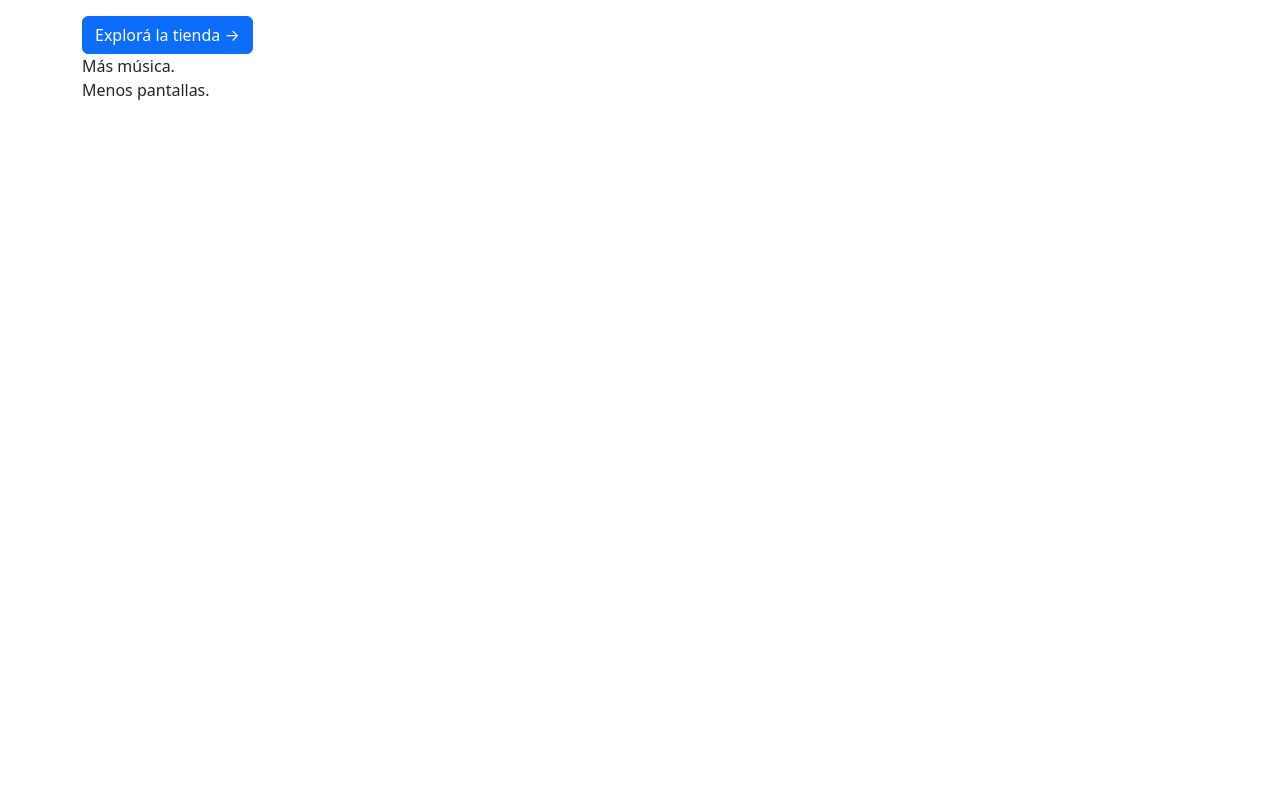
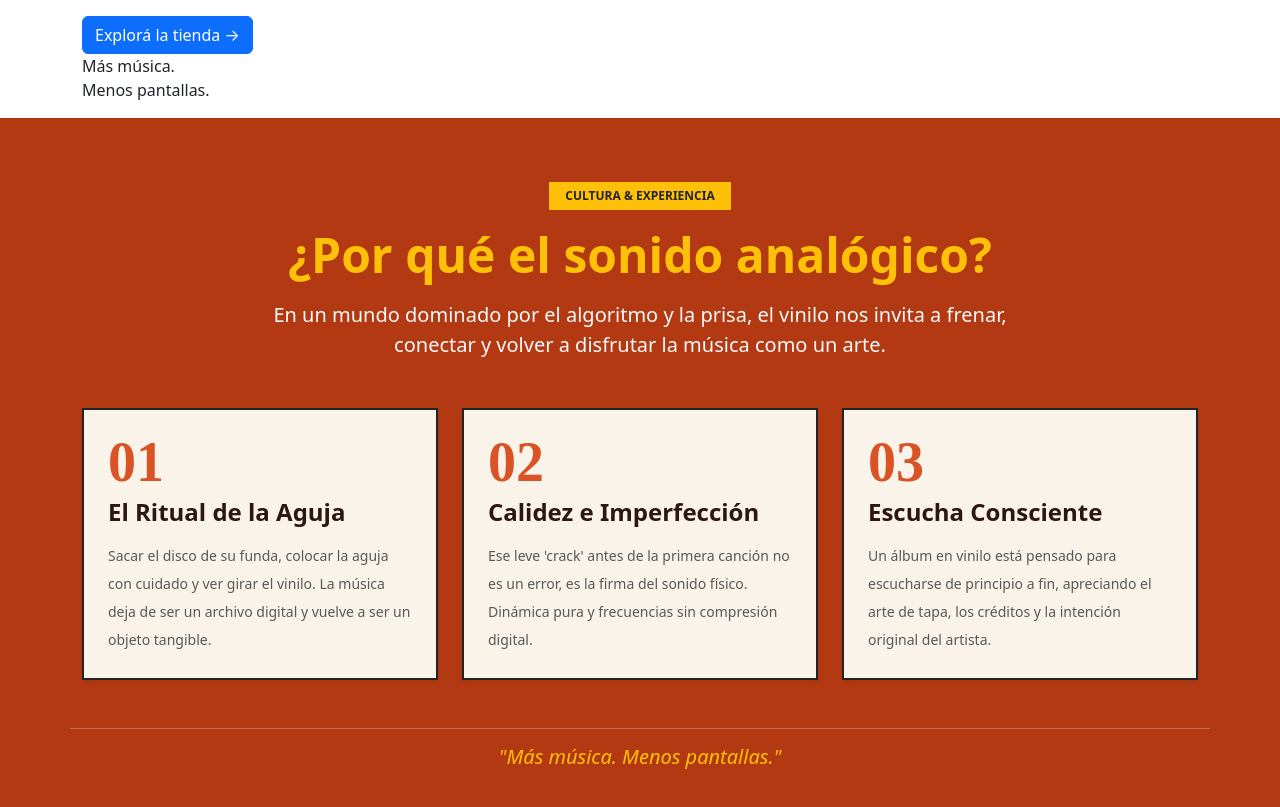
Before and after one commit to laggeli/tienda-vinilos, a React (Vite) app: page / in a window 1280 px wide. Shown: the part 307-1114 px from the top of the page. Before the commit the page ends 800 px from the top, so only its background shows below. Built offline with nearby package versions, Linux system fonts and the light colour scheme.

Commit message:
feat: agrega componente banner a la pagina home + estilos

```diff
--- /dev/null
+++ b/src/components/AnalogiaRitualBanner.jsx
@@ -0,0 +1,84 @@
+import { Container, Row, Col, Card } from 'react-bootstrap';
+import styles from './AnalogiaRitualBanner.module.css';
+
+function AnalogRitualBanner() {
+  const pilares = [
+    {
+      numero: "01",
+      titulo: "El Ritual de la Aguja",
+      descripcion: "Sacar el disco de su funda, colocar la aguja con cuidado y ver girar el vinilo. La música deja de ser un archivo digital y vuelve a ser un objeto tangible."
+    },
+    {
+      numero: "02",
+      titulo: "Calidez e Imperfección",
+      descripcion: "Ese leve 'crack' antes de la primera canción no es un error, es la firma del sonido físico. Dinámica pura y frecuencias sin compresión digital."
+    },
+    {
+      numero: "03",
+      titulo: "Escucha Consciente",
+      descripcion: "Un álbum en vinilo está pensado para escucharse de principio a fin, apreciando el arte de tapa, los créditos y la intención original del artista."
+    }
+  ];
+
+  return (
+    <section className={`py-5 text-light font-sans-custom position-relative overflow-hidden ${styles.ritualSection}`}>
+      <Container className="py-3">
+
+        {/* Cabecera del Banner */}
+        <Row className="justify-content-center text-center mb-5">
+          <Col lg={8}>
+            <span className="badge bg-warning text-dark text-uppercase tracking-wider px-3 py-2 mb-3 rounded-0 font-sans-custom fw-bold">
+              Cultura & Experiencia
+            </span>
+            <h2 className="font-display fw-bold display-5 text-warning mb-3">
+              ¿Por qué el sonido analógico?
+            </h2>
+            <p className="lead text-light opacity-90 m-0">
+              En un mundo dominado por el algoritmo y la prisa, el vinilo nos invita a frenar, conectar y volver a disfrutar la música como un arte.
+            </p>
+          </Col>
+        </Row>
+
+        {/* Tarjetas de Contenido Informativo */}
+        <Row className="g-4">
+          {pilares.map((pilar, index) => (
+            <Col key={index} md={4}>
+              {/* Uso de styles.ritualCard */}
+              <Card className={`h-100 border-2 border-dark text-dark p-3 shadow-sm rounded-0 ${styles.ritualCard}`}>
+                <Card.Body className="d-flex flex-column justify-content-between p-2">
+                  <div>
+                    {/* Uso de styles.ritualNumber y styles.ritualTextOrange */}
+                    <span className={`font-display fw-black display-4 d-block leading-none mb-2 ${styles.ritualNumber} ${styles.ritualTextOrange}`}>
+                      {pilar.numero}
+                    </span>
+
+                    {/* Uso de styles.ritualTextDark */}
+                    <h3 className={`font-display fw-bold h4 mb-3 ${styles.ritualTextDark}`}>
+                      {pilar.titulo}
+                    </h3>
+
+                    <p className="text-muted small m-0 lh-lg">
+                      {pilar.descripcion}
+                    </p>
+                  </div>
+                </Card.Body>
+              </Card>
+            </Col>
+          ))}
+        </Row>
+
+        {/* Pie del Banner */}
+        <Row className="mt-5 pt-3 border-top border-light border-opacity-25 text-center">
+          <Col>
+            <p className="font-display fst-italic text-warning h5 m-0">
+              "Más música. Menos pantallas."
+            </p>
+          </Col>
+        </Row>
+
+      </Container>
+    </section>
+  );
+}
+
+export default AnalogRitualBanner;
--- /dev/null
+++ b/src/components/AnalogiaRitualBanner.module.css
@@ -0,0 +1,29 @@
+/* AnalogiaRitualBanner.module.css */
+.ritualSection {
+  background-color: #B33912;
+}
+
+.ritualCard {
+  background-color: #F9F3EA;
+  border: 2px solid #2C1810;
+  transition: transform 0.2s ease-in-out, box-shadow 0.2s ease-in-out;
+}
+
+.ritualCard:hover {
+  transform: translateY(-5px);
+  box-shadow: 4px 4px 0px #2C1810 !important;
+}
+
+.ritualTextDark {
+  color: #2C1810;
+}
+
+.ritualTextOrange {
+  color: #D95325;
+}
+
+.ritualNumber {
+  font-family: 'Fraunces', serif;
+  font-weight: 900;
+  line-height: 1;
+}
--- a/src/components/Hero.jsx
+++ b/src/components/Hero.jsx
@@ -1,7 +1,7 @@
 import { Container, Button } from 'react-bootstrap'
 import { Link } from 'react-router';
 
-export default function Hero() {
+function Hero() {
   return (
     <section className="vinilo-hero">
       <div className="vinilo-hero__overlay" aria-hidden="true" />
@@ -44,3 +44,5 @@ export default function Hero() {
     </section>
   );
 }
+
+export default Hero
--- a/src/pages/Home.jsx
+++ b/src/pages/Home.jsx
@@ -1,9 +1,11 @@
+import AnalogRitualBanner from "../components/AnalogiaRitualBanner"
 import Hero from "../components/Hero"
 
 function Home() {
   return (
     <>
       <Hero/>
+      <AnalogRitualBanner/>
     </>
   )
 }
```
Also changed, not shown: src/index.css (line endings or trailing spaces), 1 other file (tests, documents, lock files or other folders).
